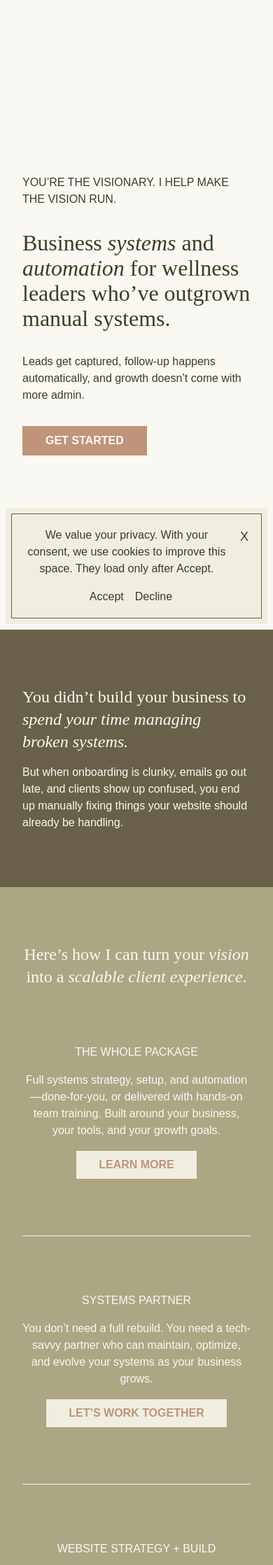
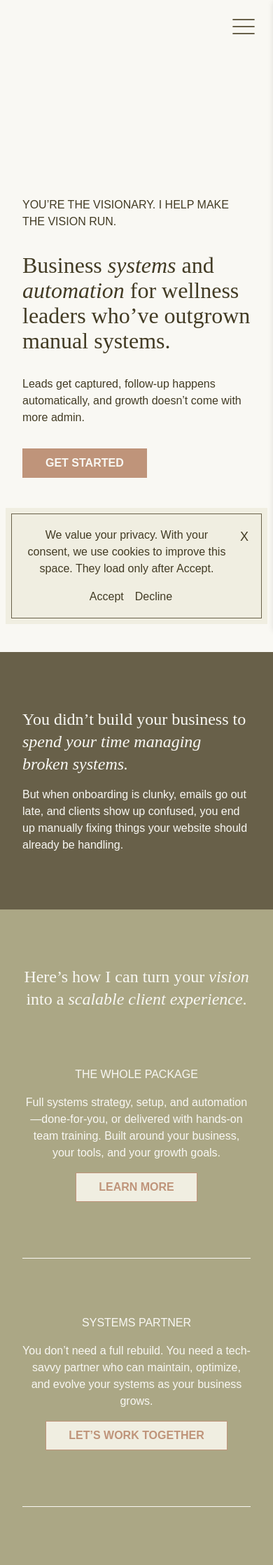
Before and after one commit to brittwoodard/brittanywoodard, a Jekyll site: the page built from index.html, in a window 390 px wide. Shown: the top 2237 px of the page at 70% size. Built offline with Jekyll 4.4.1, drawn with Linux system fonts in a browser that asks for light colours; some web fonts are replaced.

Commit message:
mobile menu working but I don't like it

```diff
--- a/_includes/site-header.html
+++ b/_includes/site-header.html
@@ -1,12 +1,27 @@
-<header
-    class="z-20 absolute top-0 w-full py-4 md:border-b md:border-dark">
+<header class="z-20 md:absolute md:top-0 w-full py-4 md:border-b md:border-dark">
+
+    <!-- Mobile -->
+    <div class="md:hidden mobile-button fixed">
+        <span class="mobile-top"></span>
+        <span class="mobile-middle"></span>
+        <span class="mobile-bottom"></span>
+    </div>
+
+    <nav class="mobile-menu z-30">
+        {% for item in site.data.navigation.header %}
+        <a href="{{ item.url }}" class="px-2 mx-2 {% if forloop.last %}text-feature{% endif %}">{{ item.title }}</a>
+        {% endfor %}
+    </nav>
+
+    <!-- Desktop -->
     <nav class="hidden md:grid grid-cols-7 items-center">
         <div class="col-span-3 flex justify-around">
             {% for item in site.data.navigation.header limit:3 %}
             <a href="{{item.url}}" class="uppercase">{{item.title}}</a>
             {% endfor %}
         </div>
-        <a class="font-posture lowercase text-[1.75rem] tracking-wide cursor-pointer leading-snug" href="/index.html">Brittany Woodard</a>
+        <a class="font-posture lowercase text-[1.75rem] tracking-wide cursor-pointer leading-snug"
+            href="/index.html">Brittany Woodard</a>
         <div class="col-span-3 flex justify-around">
             {% for item in site.data.navigation.header limit:3 offset:3 %}
             <a href="{{item.url}}" class="uppercase">{{item.title}}</a>
--- a/assets/css/style.css
+++ b/assets/css/style.css
@@ -618,6 +618,16 @@
         border-color: var(--dark);
         background-color: var(--dark);
     }
+.mobile-top,
+    .mobile-bottom {
+        position: absolute;
+    }
+.mobile-top {
+        top: -02px;
+    }
+.mobile-bottom {
+        bottom: -02px;
+    }
 .mobile-button.active .mobile-top {
         border-color: var(--feature);
         position: absolute;
@@ -719,11 +729,18 @@
 .z-20 {
   z-index: 20;
 }
+.z-30 {
+  z-index: 30;
+}
 .col-span-3 {
   grid-column: span 3 / span 3;
 }
 .m-2 {
   margin: 0.5rem;
+}
+.mx-2 {
+  margin-left: 0.5rem;
+  margin-right: 0.5rem;
 }
 .mx-4 {
   margin-left: 1rem;
@@ -1005,6 +1022,10 @@
 .p-8 {
   padding: 2rem;
 }
+.px-2 {
+  padding-left: 0.5rem;
+  padding-right: 0.5rem;
+}
 .px-4 {
   padding-left: 1rem;
   padding-right: 1rem;
@@ -1104,6 +1125,10 @@
   --tw-text-opacity: 1;
   color: rgb(104 96 73 / var(--tw-text-opacity));
 }
+.text-feature {
+  --tw-text-opacity: 1;
+  color: rgb(191 148 122 / var(--tw-text-opacity));
+}
 .text-x-dark {
   --tw-text-opacity: 1;
   color: rgb(66 59 36 / var(--tw-text-opacity));
@@ -1183,8 +1208,14 @@
 }
 
 @media (min-width: 768px) {
+  .md\:absolute {
+    position: absolute;
+  }
   .md\:sticky {
     position: sticky;
+  }
+  .md\:top-0 {
+    top: 0px;
   }
   .md\:my-20 {
     margin-top: 5rem;
```
